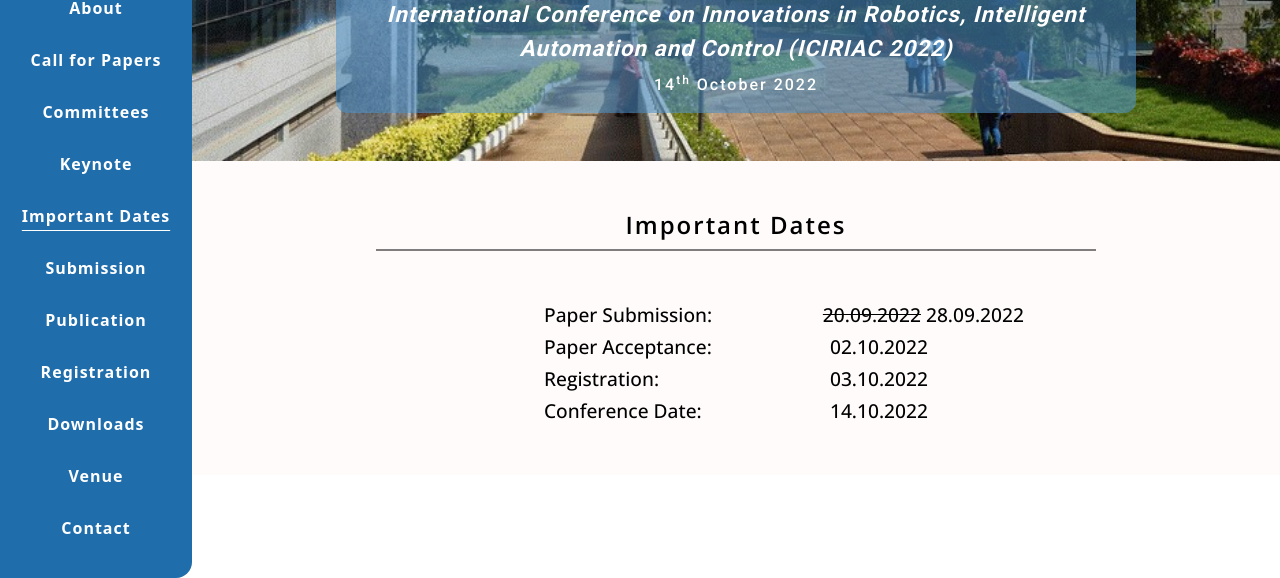
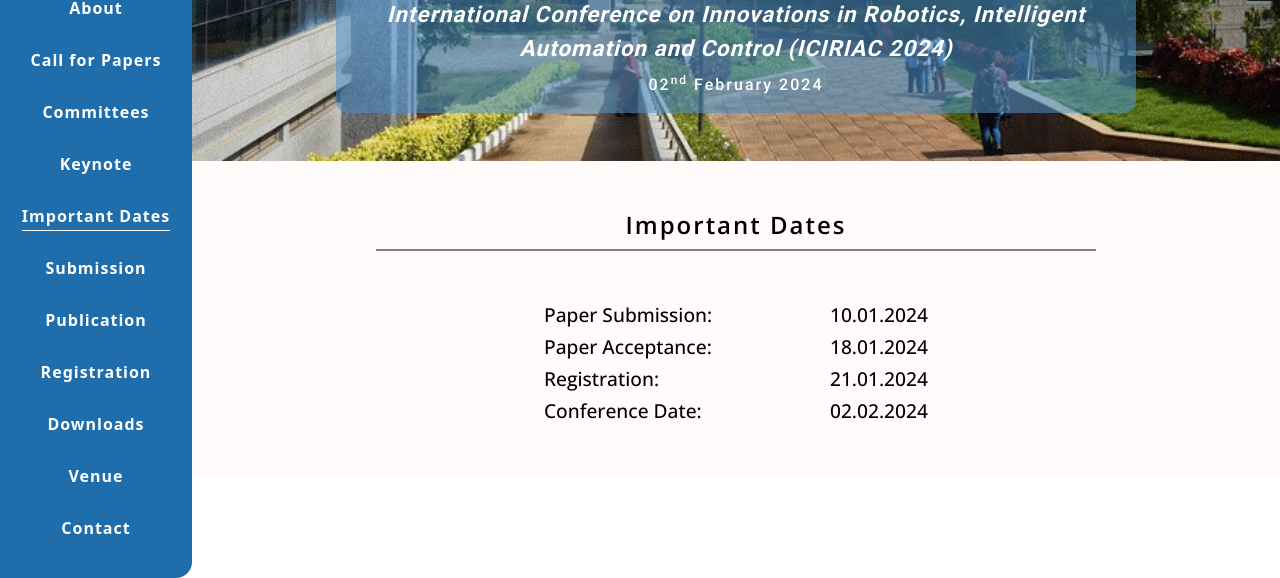
Before and after one commit to Iciriac/Conference, a React app: page / in a window 1280 px wide. Both pictures are taken after a click on the link "Important Dates". Shown: the part 222-800 px from the top of the page. Built offline with nearby package versions, Linux system fonts and the light colour scheme.

Commit message:
first commit

```diff
--- a/src/components/About/AboutConference.js
+++ b/src/components/About/AboutConference.js
@@ -3,7 +3,7 @@ import Title from "../General/Title";
 import Heading from "../General/Heading";
 
 function AboutConference(){
-    const content = "The International Conference on Innovations in Robotics, Intelligent Automation and Control (ICIRIAC 2022) is a flagship conference in the field of Robotics and Automation. It aims to bring together researchers, academicians, industrialists and end-users of the Robotics and Automation community to share their knowledge, expertise and recent innovations to foster collective advancement of the field. It serves as a wonderful platform for amalgamation and dissemination of research findings and disruptive technologies involving a wide range of fields like Automation, Robotics, 3D Printing, Smart Manufacturing, Mechatronics, Connected Vehicles, and many more. The participants will be illuminated by expert lectures from Scientists and Industrialists on cutting edge technologies in the National and International realm."
+    const content = "The International Conference on Innovations in Robotics, Intelligent Automation and Control (ICIRIAC 2023) is a flagship conference in the field of Robotics and Automation. It aims to bring together researchers, academicians, industrialists and end-users of the Robotics and Automation community to share their knowledge, expertise and recent innovations to foster collective advancement of the field. It serves as a wonderful platform for amalgamation and dissemination of research findings and disruptive technologies involving a wide range of fields like Automation, Robotics, 3D Printing, Smart Manufacturing, Mechatronics, Connected Vehicles, and many more. The participants will be illuminated by expert lectures from Scientists and Industrialists on cutting edge technologies in the National and International realm."
 
     return (
         <div className="flex flex-col font-poppins ">
--- a/src/components/About/Abouts.js
+++ b/src/components/About/Abouts.js
@@ -3,7 +3,7 @@ import Title from "../General/Title";
 import Heading from "../General/Heading";
 
 function About(){
-    const content1 = "Sri Krishna College of Engineering and Technology is an Autonomous Institution, accredited by NAAC with ‘A’ Grade. The Institution is ranked 73rd among Engineering colleges in India by the MHRD - National Institution Ranking Framework (NIRF) 2022. The Institution offers 11 UG Programmes, 8 PG Programmes, 1 Integrated Programme and 6 Research Programmes. 7 of the UG Programmes are accredited by the NBA. It provides an exciting academic environment with well qualified and dedicated faculty members to inspire and nurture the student fraternity. With industry drafted curriculum and syllabi, the Institution takes every effort to bring its students to the forefront of the society as skillful and responsible Engineers. The Institution is bestowed with the World class facilities including State of Art laboratories, Smart classrooms, Library, Gymnasium, Health center, Indoor stadium and Open air theatre, making it a suitable place for young engineers to realize their dreams.";
+    const content1 = "Sri Krishna College of Engineering and Technology is an Autonomous Institution, accredited by NAAC with ‘A’ Grade. The Institution is ranked 73rd among Engineering colleges in India by the MHRD - National Institution Ranking Framework (NIRF) 2023. The Institution offers 11 UG Programmes, 8 PG Programmes, 1 Integrated Programme and 6 Research Programmes. 7 of the UG Programmes are accredited by the NBA. It provides an exciting academic environment with well qualified and dedicated faculty members to inspire and nurture the student fraternity. With industry drafted curriculum and syllabi, the Institution takes every effort to bring its students to the forefront of the society as skillful and responsible Engineers. The Institution is bestowed with the World class facilities including State of Art laboratories, Smart classrooms, Library, Gymnasium, Health center, Indoor stadium and Open air theatre, making it a suitable place for young engineers to realize their dreams.";
     const dept="The Department of Mechatronics Engineering was established in the year 2000. It offers the U.G. Degree Programme - B.E. Mechatronics Engineering which is a multidisciplinary field that blends various disciplines of Engineering. It caters to a variety of skillsets needed in contemporary industries and is ably supported by wellqualified and experienced faculty members. As a mark its excellence in technical education, the Department is accredited by the NBA. It is equipped with 7 state of the art Laboratories which includes ABB Six Axis Industrial Robot, 3D Printers, ABB PLC and HMI panel, Electro Pneumatic Kits, Advanced sensors and actuators, Licensed Softwares etc., The students are encouraged to be a part of the professional bodies like IEEE Robotics & Automation Society and The Robotics Society of India. Apart from offering industry ready and cutting-edge curriculum, the department focuses on the wholesome development of the students. The Department is committed to offer world class education in the fields of Robotics and Automation.";
     // const skcet="Sri Krishna College of Engineering and Technology is an Autonomous Institution, accredited by NAAC with ‘A’ Grade. The Institution is ranked 73 rd among Engineering colleges in India by the MHRD - National Institution Ranking Framework 2022. The Institution offers 11 UG Programmes, 8 PG Programmes, 1 Integrated Programme and 6 Research Programmes. 7 of the UG Programmes are accredited by the NBA. SKCET provides an exciting academic environment with well qualified and dedicated faculty members to inspire and nurture the student fraternity. With industry drafted Choice Based Credit System (CBCS) curriculum and syllabi, the Institution takes every effort to bring its students to the forefront of the society as skillful and responsible Engineers. The Institution is bestowed with World class facilities including State of Art laboratories, Smart classrooms, Library, Gymnasium, Health center, Indoor stadium and Open air theatre, making it a suitable place for young engineers to realize their dreams. SKCET excels in its efforts towards achievement of academic goals. SKCET students have participated and won laurels in several hackathons organized by various reputed National and International organizations.";
     // const content2 = "The college has an active Innovation and Entrepreneurship Development Centre (IEDC) funded by the Department of Science and Technology (DST), Government of India. The Institution also has a vibrant Research Incubation Cell (RIC) to provide incubation support to the budding entrepreneurs. The institution provides mentoring support, office space and testing facilities to the start-ups to commercialize their creative ideas. Some of the prominent start-ups taking incubation support at SKCET are, Intain Technologies, Insprit Junction, Medipro and F-Bot. SKCET has an active MHRD supported Institution Innovation Council (IIC) to promote the culture of innovation and entrepreneurship among the students and faculty."
--- a/src/components/Dates/Dates.jsx
+++ b/src/components/Dates/Dates.jsx
@@ -9,21 +9,21 @@ const Dates = () => {
             <Title title="Important Dates"/>
             <div className="my-[3rem] px-[5rem] flex flex-col items-center leading-[2rem] text-[1.2rem]">
 
-                <div className="ml-[6rem] flex justify-between w-[30rem]">
+                <div className="flex justify-between w-[24rem]">
                     <p>Paper Submission:</p>
-                    <div><span className="line-through ml-[6rem]">20.09.2022</span>&nbsp;<span className="outline-none">28.09.2022</span></div>
+                    <div><span className="outline-none">10.01.2024</span></div>
                 </div>
                 <div className="flex justify-between w-[24rem]">
                     <p>Paper Acceptance:</p>
-                    <p>02.10.2022</p>
+                    <p>18.01.2024</p>
                 </div>
                 <div className="flex justify-between w-[24rem]">
                     <p>Registration:</p>
-                    <p>03.10.2022</p>
+                    <p>21.01.2024</p>
                 </div>
                 <div className="flex justify-between w-[24rem]">
                     <p>Conference Date:</p>
-                    <p>14.10.2022</p>
+                    <p>02.02.2024</p>
                 </div>
             </div>
 
--- a/src/components/General/Heading.js
+++ b/src/components/General/Heading.js
@@ -45,8 +45,8 @@ function Heading() {
                             <img className="h-[3rem] ml-[0] w-[3rem]" src={uniLogo} alt="logo" />
                         </div>
                     </div>
-                    <h1 className="italic text-[1.4rem] font-semibold w-[50rem] tracking-[1px] mb-[.5rem]">International Conference on Innovations in Robotics, Intelligent Automation and Control (ICIRIAC 2022)</h1>
-                    <p className="font-medium tracking-[2px] ">14<sup>th</sup> October 2022</p>
+                    <h1 className="italic text-[1.4rem] font-semibold w-[50rem] tracking-[1px] mb-[.5rem]">International Conference on Innovations in Robotics, Intelligent Automation and Control (ICIRIAC 2024)</h1>
+                    <p className="font-medium tracking-[2px] ">02<sup>nd</sup> February 2024</p>
                 </div>
             </div>
         </div>
```
Also changed, not shown: build/asset-manifest.json, build/index.html, build/static/js/main.af9f86a9.js.LICENSE.txt (deleted), 4 other files.
